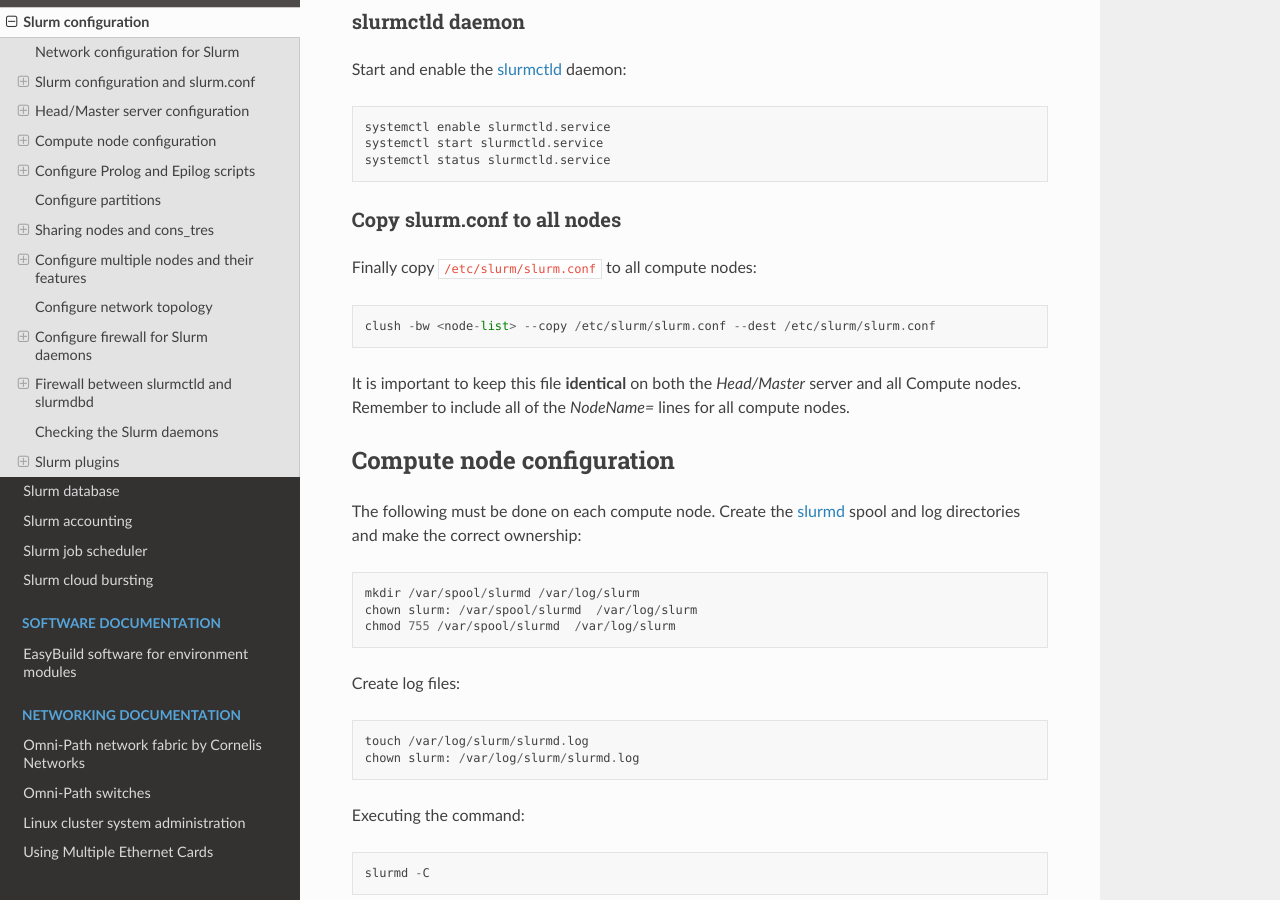
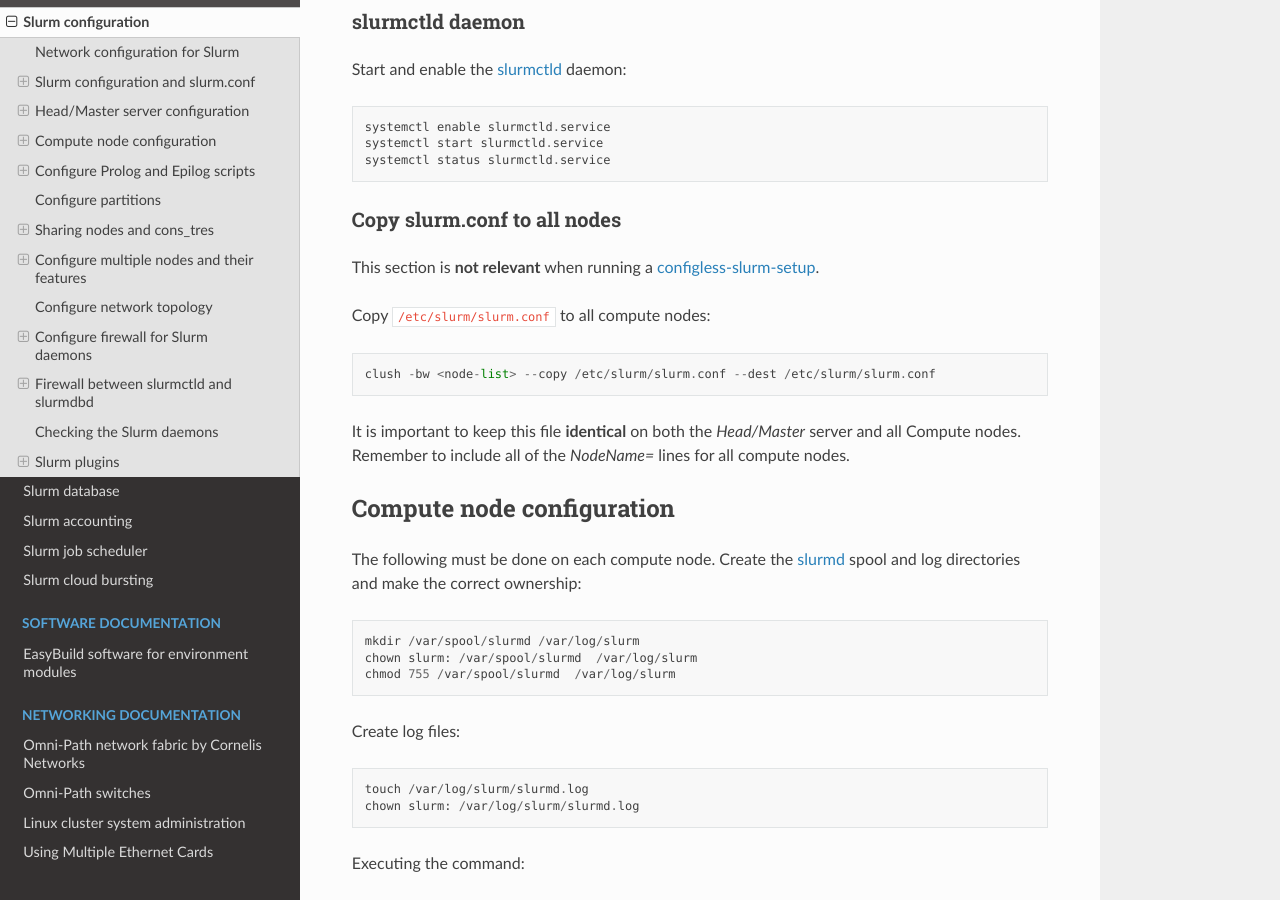
Before and after one commit to OleHolmNielsen/Niflheim_system, a Sphinx documentation site: the page built from docs/Slurm_configuration.rst, in a window 1280 px wide and 900 px high, scrolled down 21009 px. Built offline with Sphinx 7.4.7 and the Read the Docs theme 2.0.0, drawn with Linux system fonts in a browser that asks for light colours.

Commit message:
Minor edit

```diff
--- a/docs/Slurm_configuration.rst
+++ b/docs/Slurm_configuration.rst
@@ -879,7 +879,9 @@
 Copy slurm.conf to all nodes
 ----------------------------
 
-Finally copy ``/etc/slurm/slurm.conf`` to all compute nodes::
+This section is **not relevant** when running a configless-slurm-setup_.
+
+Copy ``/etc/slurm/slurm.conf`` to all compute nodes::
 
   clush -bw <node-list> --copy /etc/slurm/slurm.conf --dest /etc/slurm/slurm.conf
 
```
